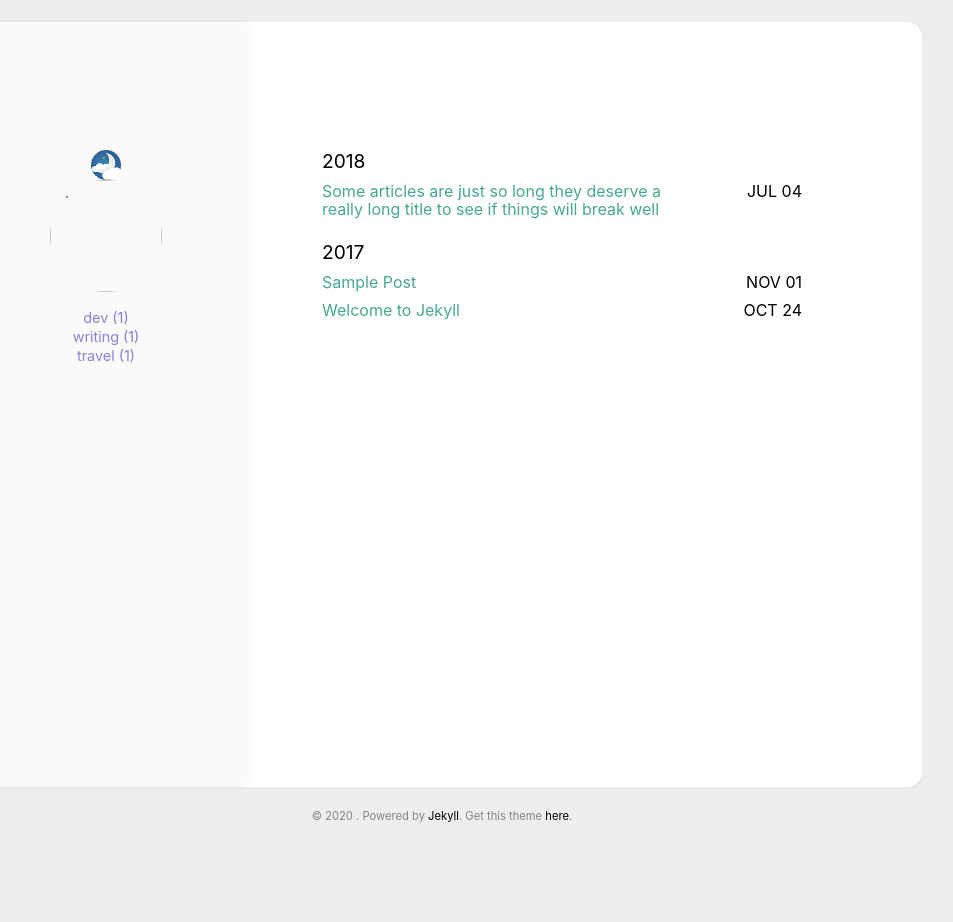
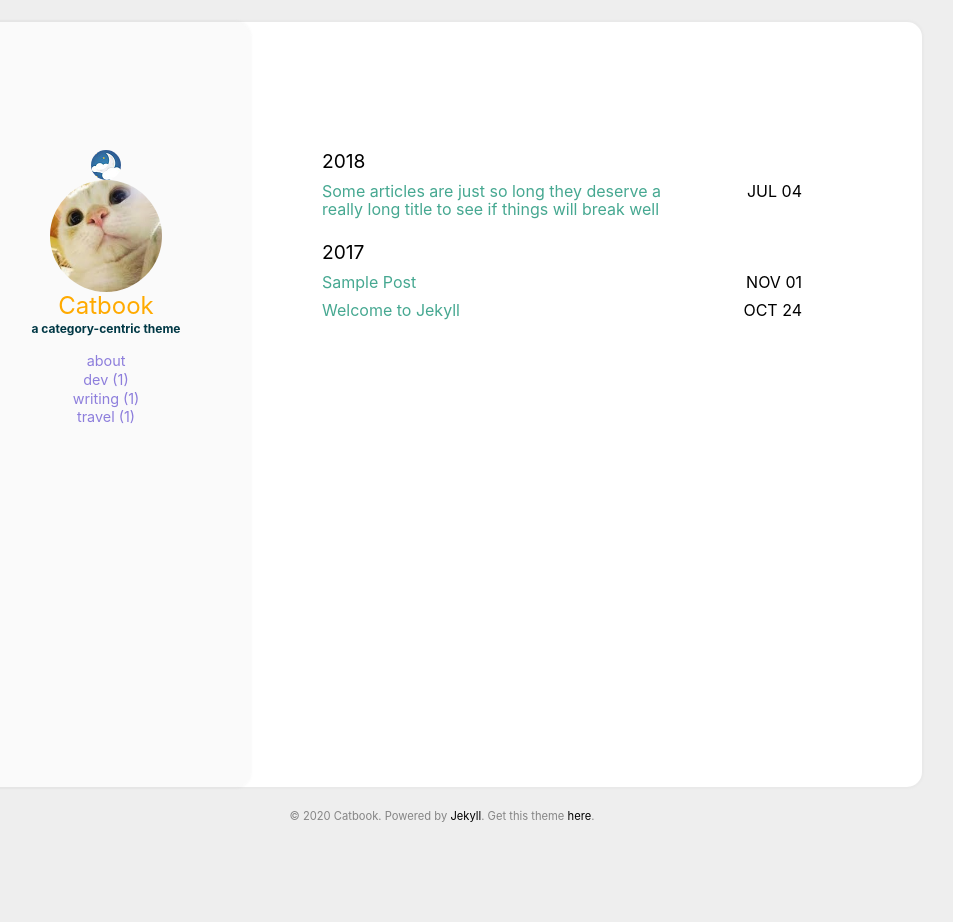
Before and after one commit to Joy3Luo/Joy3luo.github.io, a Jekyll site: the page built from index.html, in a window 1280 px wide. Shown: the whole page, without its empty margins (198-1151 px from the left). Built offline with Jekyll 4.4.1, drawn with Linux system fonts in a browser that asks for light colours; some of the changed lines change nothing that is shown.

Commit message:
Update _config.yml

```diff
--- a/_config.yml
+++ b/_config.yml
@@ -1 +1,57 @@
-theme: jekyll-theme-cayman
+
+title: Catbook #Your awesome title
+email: #youremail@domain.com
+description: > # this means to ignore newlines until "baseurl"
+  Write an awesome description for your new site here. You can edit this
+  line in _config.yml. It will appear in your document head meta (for
+  Google search results) and in your feed.xml site description.
+
+baseurl: # the subpath of the site
+url: http://starry99.github.io/catbook # the base hostname & protocol for your site
+
+permalink: /:year-:month/:title
+timezone:
+
+favicon: /assets/img/favicon.ico
+
+google_analytics: #UA—XXXXXXXX-X
+disqus_shortname: #disqus shortname
+
+user:
+  name: Catbook
+  pic: /assets/img/cat.jpg
+  picAlt: "catbook"
+  job: a category-centric theme
+  aboutme: true # comment this out if you don't need the 'about' page.
+
+exclude:
+  - README.md
+  - LICENSE
+  - github
+
+defaults:
+  - scope:
+      path: "_posts"
+      type: posts
+    values:
+      layout: post
+      comment: true
+
+markdown_ext: "markdown,mkdown,mkdn,mkd,md"
+markdown: kramdown
+kramdown:
+  auto_ids: true
+  entity_output: as_char
+  toc_levels: 1..6
+  smart_quotes: lsquo,rsquo,ldquo,rdquo
+  input: GFM
+  hard_wrap: false
+  footnote_nr: 1
+  show_warnings: false
+  enable_coderay: false
+
+# Filtering Content
+show_drafts: null
+limit_posts: 0
+future:      false
+unpublished: false
```
